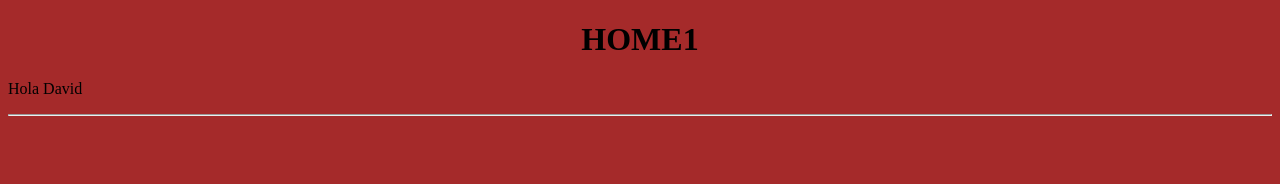
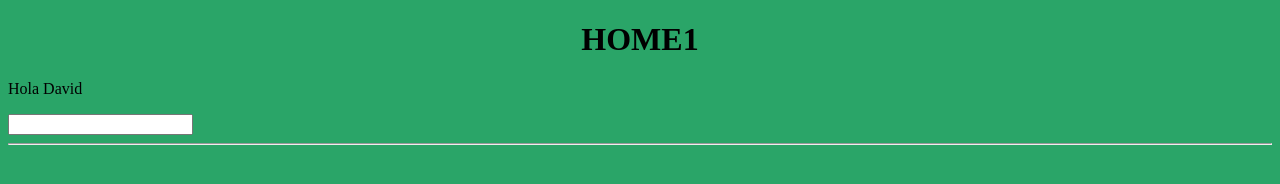
Before and after one commit to David182003/Home, a plain HTML site: page index.html in a window 1280 px wide. Drawn offline with Linux system fonts and the light colour scheme.

Commit message:
Modificación 3 Modificación 4

```diff
--- a/Style.css
+++ b/Style.css
@@ -1,5 +1,5 @@
 BODY{
-    background-color: brown;
+    background-color: rgb(42, 165, 104);
 }
 H1{
     text-align: center;
--- a/index.html
+++ b/index.html
@@ -10,7 +10,7 @@
     <header>
         <h1>HOME1</h1>
         <p>Hola David</p>
-
+        <input type="text">
         <hr>
     </header>
 </body>
```
